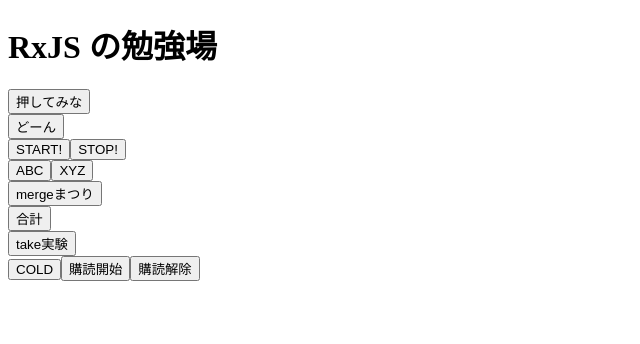
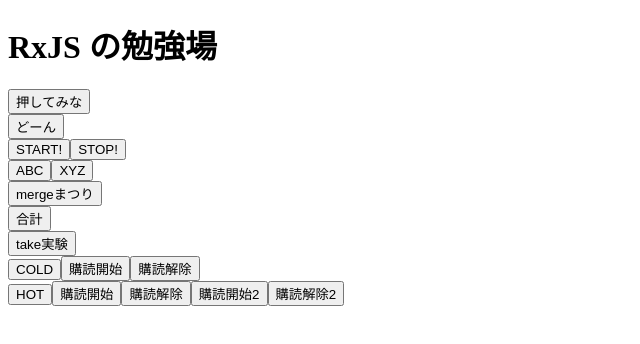
Before and after one commit to baggio4ever/rxjs-test, an Angular app: page / in a window 1280 px wide. Shown: the top 344 px of the page, without its empty margins (0-640 px from the left). Built offline with nearby package versions, Linux system fonts and the light colour scheme.

Commit message:
HOTのイメージつかめてきた

```diff
--- a/src/app/app.component.html
+++ b/src/app/app.component.html
@@ -29,5 +29,12 @@
   <button (click)="onSubscribe()">購読開始</button>
   <button (click)="onUnsubscribe()">購読解除</button>
 </div>
+<div>
+  <button class="hot_btn">HOT</button>
+  <button (click)="onSubscribeHOT()">購読開始</button>
+  <button (click)="onUnsubscribeHOT()">購読解除</button>
+  <button (click)="onSubscribeHOT2()">購読開始2</button>
+  <button (click)="onUnsubscribeHOT2()">購読解除2</button>
+</div>
 
 <div *ngFor="let m of messages">{{m}}</div>
--- a/src/app/app.component.ts
+++ b/src/app/app.component.ts
@@ -15,6 +15,8 @@
 import 'rxjs/add/operator/take';
 import 'rxjs/add/operator/skip';
 import 'rxjs/add/operator/distinctUntilChanged';
+import 'rxjs/add/operator/publish';
+//import 'rxjs/add/observable/connect';
 
 /*
   ここのサイトで勉強中
@@ -40,6 +42,11 @@
   subCold;
   subscriptionCold;
   XX=0;
+
+  subHot;
+  subscriptionHot;
+  subscriptionHot2;
+  YY=0;
 
   ngAfterViewInit() {
     const button = document.querySelector('.xxy');
@@ -80,8 +87,14 @@
     this.mergeFes = Observable.merge(aaa,bbb);
 
     this.subCold = Observable.fromEvent( document.querySelector('.cold_btn'),'click')
-        .do( v=>{this.XX++;} )
+        .do( v=>{this.XX++; console.info('do cold: '+this.XX);} )
         .map( (ev:MouseEvent)=>ev.type+' '+this.XX );
+
+    this.subHot = Observable.fromEvent( document.querySelector('.hot_btn'),'click')
+        .do( v=>{this.YY++; console.info('do hot: '+this.YY);} )
+        .map( (ev:MouseEvent)=>ev.type+' '+this.YY )
+        .publish();
+    this.subHot.connect();
   }
 
   onDoon(){
@@ -141,9 +154,28 @@
   }
 
   onSubscribe(){
+    this.messages.push('COLD: subscribe');
     this.subscriptionCold = this.subCold.subscribe(val => this.messages.push('COLD: '+val));
   }
   onUnsubscribe(){
+    this.messages.push('COLD: unsubscribe');
     this.subscriptionCold.unsubscribe();
   }
+
+  onSubscribeHOT(){
+    this.messages.push('HOT: subscribe');
+    this.subscriptionHot = this.subHot.subscribe(val => this.messages.push('HOT: '+val));
+  }
+  onUnsubscribeHOT(){
+    this.messages.push('HOT: unsubscribe');
+    this.subscriptionHot.unsubscribe();
+  }
+  onSubscribeHOT2(){
+    this.messages.push('HOT2: subscribe');
+    this.subscriptionHot2 = this.subHot.subscribe(val => this.messages.push('HOT2: '+val));
+  }
+  onUnsubscribeHOT2(){
+    this.messages.push('HOT2: unsubscribe');
+    this.subscriptionHot2.unsubscribe();
+  }
 }
```
